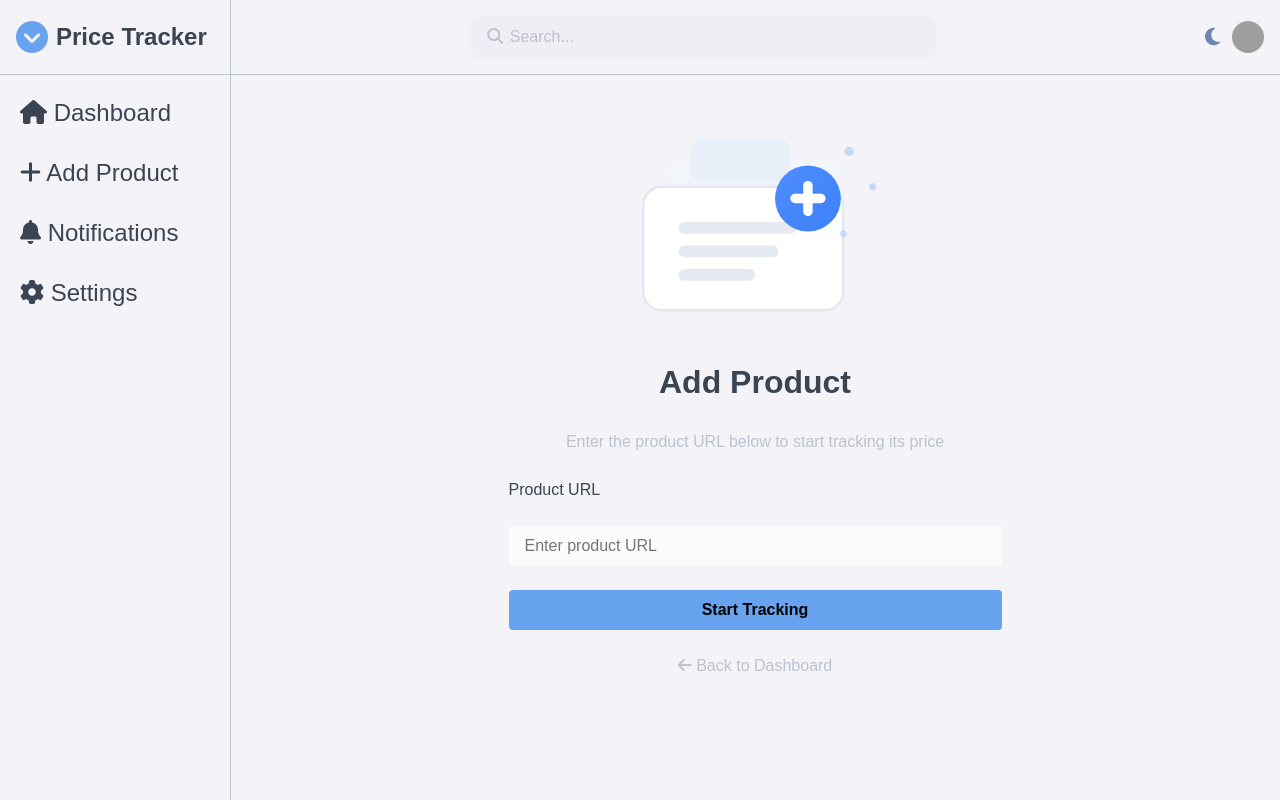
After one commit to ToastFreak777/Price-Tracker, a Flask app: template ptracker/templates/product/add_product.html in a window 1280 px wide. The commit adds this page. Run offline with Flask 3, Linux system fonts and the light colour scheme; the template is opened without the code that fills it, so the values that code supplies are empty; the visitor is signed in with stand-in values (Sample User, id 1); some libraries are stand-ins or nearby versions; grey boxes are pictures that could not be loaded.

Commit message:
feat: Add product page

```diff
--- a/ptracker/main/routes.py
+++ b/ptracker/main/routes.py
@@ -1,12 +1,12 @@
-from flask import Blueprint, render_template
+from flask import Blueprint, render_template, request
 
 main_bp = Blueprint("main", __name__)
 
 product = {"name": "Sony WH-1000XM4", "price": 299.99, "price_drop": 8.0}
-products = [product for _ in range(0)]
+products = [product for _ in range(7)]
 
 
 @main_bp.route("/")
 @main_bp.route("/home")
-def home():
-    return render_template("main/home.html", title="Home", products=products)
+def home_page():
+    return render_template("main/home.html", title="Home", products=products, current_path=request.path)
--- a/ptracker/static/style.css
+++ b/ptracker/static/style.css
@@ -23,8 +23,17 @@ body {
   background-color: var(--color-bg-secondary);
 }
 
+a {
+  text-decoration: none;
+}
+
 .container {
   display: flex;
+  justify-content: center;
+
+  @media (min-width: 768px) {
+    justify-content: flex-start;
+  }
 }
 
 /* #region Header */
@@ -180,14 +189,10 @@ body {
   border-top: 1px solid var(--color-placeholder);
 
   @media (min-width: 768px) {
-    flex-grow: 1;
-
     position: static;
     height: auto;
     left: 0;
     border-top: none;
-    /* border-right: 1px solid var(--color-placeholder); */
-
     max-width: 230px;
 
     /* Gives the split look on header */
@@ -266,7 +271,6 @@ body {
 }
 
 .nav__link {
-  text-decoration: none;
   color: var(--color-text);
   /* Removes mobile highlight */
   -webkit-tap-highlight-color: transparent;
@@ -279,24 +283,29 @@ body {
 /* #endregion */
 
 /* #region Main */
-.content {
+.main {
+  @media (min-width: 768px) {
     flex-grow: 1;
+  }
+}
 
+/* #region dashboard */
+.home {
   display: flex;
   flex-direction: column;
   gap: 1rem;
 
+  @media (min-width: 768px) {
     padding: 2rem;
   }
+}
 
-.content__title {
-  font-size: 1.625rem;
-
+.home__title {
   padding-bottom: 0.625rem;
   border-bottom: 1px solid rgba(127.5, 127.5, 127.5, 0.1);
 }
 
-.cards {
+.home__cards {
   display: grid;
   grid-template-rows: auto;
   gap: 1rem;
@@ -383,6 +382,82 @@ img {
     object-fit: cover;
     object-position: center;
   }
+
+  img:not([src]) {
+    display: none;
+  }
+}
+/* #endregion */
+
+/* #region Add Product */
+.product-form {
+  display: flex;
+  flex-direction: column;
+  gap: 1.5rem;
+
+  padding-inline: 2rem;
+}
+
+.product-form__illustration {
+  width: 100%;
+  height: auto;
+  max-width: 400px;
+  margin: auto;
+}
+
+.product-form__title,
+.product-form__info,
+.product-form__back {
+  margin: auto;
+}
+
+.product-form__info {
+  color: var(--color-placeholder);
+  margin: auto;
+}
+
+.product-form__label {
+  @media (min-width: 768px) {
+    width: 50%;
+    margin: auto;
+  }
+}
+
+.product-form__input {
+  background: var(--color-bg-primary);
+  border: none;
+  padding: 0.5rem 1rem;
+  border-radius: 0.25rem;
+
+  &:focus {
+    outline: 2px solid var(--color-placeholder);
+  }
+
+  @media (min-width: 768px) {
+    width: 50%;
+    margin: auto;
+  }
+}
+
+.product-form__btn {
+  background: var(--color-bg-accent);
+  border: none;
+  font-weight: bold;
+  padding: 0.5rem 1rem;
+  border-radius: 0.25rem;
+
+  @media (min-width: 768px) {
+    width: 50%;
+    margin: auto;
+  }
+}
+
+.product-form__link,
+.fa-arrow-left {
+  color: var(--color-placeholder);
+}
+
+/* #endregion */
 
 /* #endregion */
 
@@ -396,7 +471,7 @@ img {
 
 .sidebar {
   transition:
-    left 0.6s ease,
+    left 0.3s ease,
     background-color 0.3s linear,
     color 0.3s linear,
     border-color 0.3s linear;
--- a/ptracker/templates/layout.html
+++ b/ptracker/templates/layout.html
@@ -30,7 +30,7 @@
           <i class="fa-solid fa-close"></i>
           <i class="fa-solid fa-circle-chevron-down"></i>
         </div>
-        <h1 class="header__title">Price Tracker</h1>
+        <h2 class="header__title">Price Tracker</h2>
       </div>
 
       <div class="header__search">
@@ -57,14 +57,18 @@
       <aside class="sidebar">
         <nav class="sidebar__nav">
           <ul class="sidebar__links">
-            <li class="sidebar__item active">
+            <li
+              class="sidebar__item {% if current_path in ['/', '/home'] %}active{% endif %}"
+            >
               <a href="/" class="nav__link">
                 <i class="fa-solid fa-house"></i>
                 <span>Dashboard</span>
               </a>
             </li>
-            <li class="sidebar__item">
-              <a href="/" class="nav__link">
+            <li
+              class="sidebar__item {% if current_path == '/items/add' %}active{% endif %}"
+            >
+              <a href="/items/add" class="nav__link">
                 <i class="fa-solid fa-plus"></i>
                 <span>Add Product</span>
               </a>
@@ -85,7 +89,7 @@
         </nav>
       </aside>
 
-      <main class="content">{% block content %} {% endblock %}</main>
+      <main class="main">{% block content %} {% endblock %}</main>
     </div>
 
     <script
--- /dev/null
+++ b/ptracker/templates/product/add_product.html
@@ -0,0 +1,106 @@
+{% extends 'layout.html' %} {% block content %}
+
+<form class="product-form">
+  <svg
+    class="product-form__illustration"
+    width="340"
+    height="220"
+    viewBox="0 0 340 220"
+    fill="none"
+    xmlns="http://www.w3.org/2000/svg"
+  >
+    <defs>
+      <linearGradient id="folderGradient" x1="0" y1="0" x2="0" y2="1">
+        <stop offset="0%" stop-color="#F3F6FB" />
+        <stop offset="100%" stop-color="#E6ECF5" />
+      </linearGradient>
+
+      <linearGradient id="accentGradient" x1="0" y1="0" x2="1" y2="1">
+        <stop offset="0%" stop-color="#4F8CFF" />
+        <stop offset="100%" stop-color="#3B82F6" />
+      </linearGradient>
+    </defs>
+
+    <!-- Back folder -->
+    <rect
+      x="95"
+      y="75"
+      width="150"
+      height="95"
+      rx="14"
+      fill="url(#folderGradient)"
+    />
+
+    <!-- Folder tab -->
+    <rect x="115" y="55" width="85" height="35" rx="10" fill="#E9EFF8" />
+
+    <!-- Front document -->
+    <rect
+      x="75"
+      y="95"
+      width="170"
+      height="105"
+      rx="16"
+      fill="#FFFFFF"
+      stroke="#E2E8F0"
+      stroke-width="2"
+    />
+
+    <!-- Document lines -->
+    <rect x="105" y="125" width="100" height="10" rx="5" fill="#E5EAF2" />
+    <rect x="105" y="145" width="85" height="10" rx="5" fill="#E5EAF2" />
+    <rect x="105" y="165" width="65" height="10" rx="5" fill="#E5EAF2" />
+
+    <!-- Plus circle -->
+    <circle cx="215" cy="105" r="28" fill="url(#accentGradient)" />
+
+    <!-- Plus icon -->
+    <rect x="211" y="90" width="8" height="30" rx="4" fill="#FFFFFF" />
+    <rect x="200" y="101" width="30" height="8" rx="4" fill="#FFFFFF" />
+
+    <!-- Decorative sparkles -->
+    <circle cx="250" cy="65" r="4" fill="#3B82F6" opacity="0.25" />
+    <circle cx="270" cy="95" r="3" fill="#3B82F6" opacity="0.25" />
+    <circle cx="245" cy="135" r="3" fill="#3B82F6" opacity="0.2" />
+  </svg>
+  <h1 class="product-form__title">Add Product</h1>
+  <p class="product-form__info">
+    Enter the product URL below to start tracking its price
+  </p>
+  <label for="product-url" class="product-form__label"> Product URL </label>
+  <input
+    id="product-url"
+    class="product-form__input"
+    type="text"
+    placeholder="Enter product URL"
+  />
+  <button class="product-form__btn" type="button">Start Tracking</button>
+  <div class="product-form__back">
+    <i class="fa-solid fa-arrow-left"></i>
+    <a class="product-form__link" href="/">Back to Dashboard</a>
+  </div>
+</form>
+{% endblock content %}
+
+<!-- <div class="product-form__vendors">
+    <label>
+      <input type="checkbox" name="vendor" value="amazon" />
+      Amazon
+    </label>
+    <label>
+      <input type="checkbox" name="vendor" value="ebay" />
+      eBay
+    </label>
+    <label>
+      <input type="checkbox" name="vendor" value="walmart" />
+      Walmart
+    </label>
+    <label>
+      <input type="checkbox" name="vendor" value="bestbuy" />
+      Best Buy
+    </label>
+    <label>
+      <input type="checkbox" name="vendor" value="newegg" />
+      Newegg
+    </label>
+  </div> -->
```
Also changed, not shown: other parts of ptracker/static/style.css (+13 -23 lines), ptracker/price_tracking/routes.py (+6 -1 lines), ptracker/templates/main/home.html (+61 -22 lines), ptracker/templates/auth/forgot_password.html (added), ptracker/templates/auth/login.html (added), ptracker/templates/auth/logout.html (added), ptracker/templates/product/product_details.html (added), ptracker/templates/user/alerts.html (added), ptracker/templates/user/settings.html (added). Lines whose indentation alone changed are shown as unchanged.
